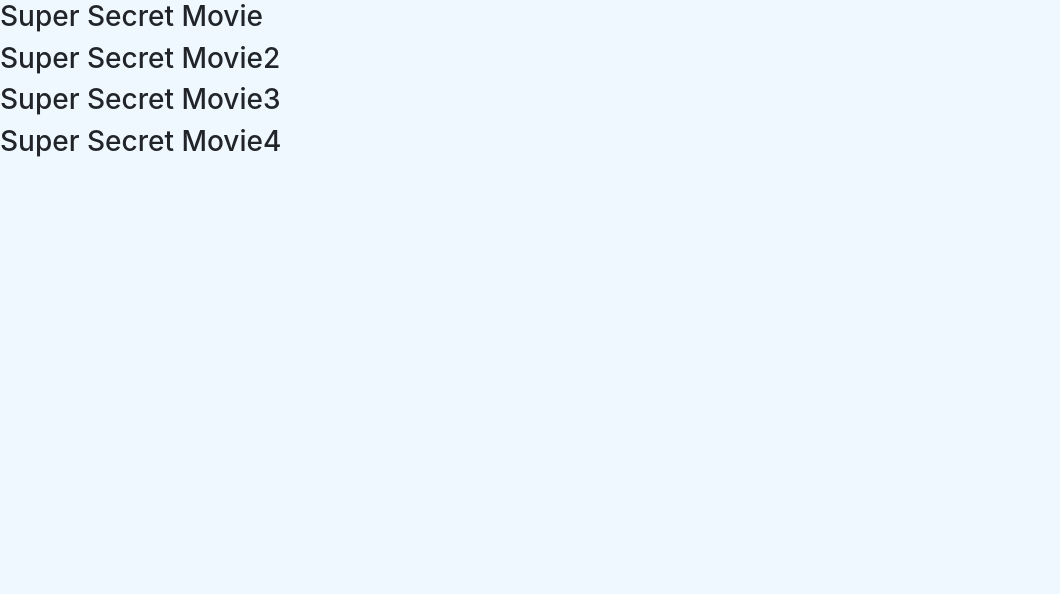
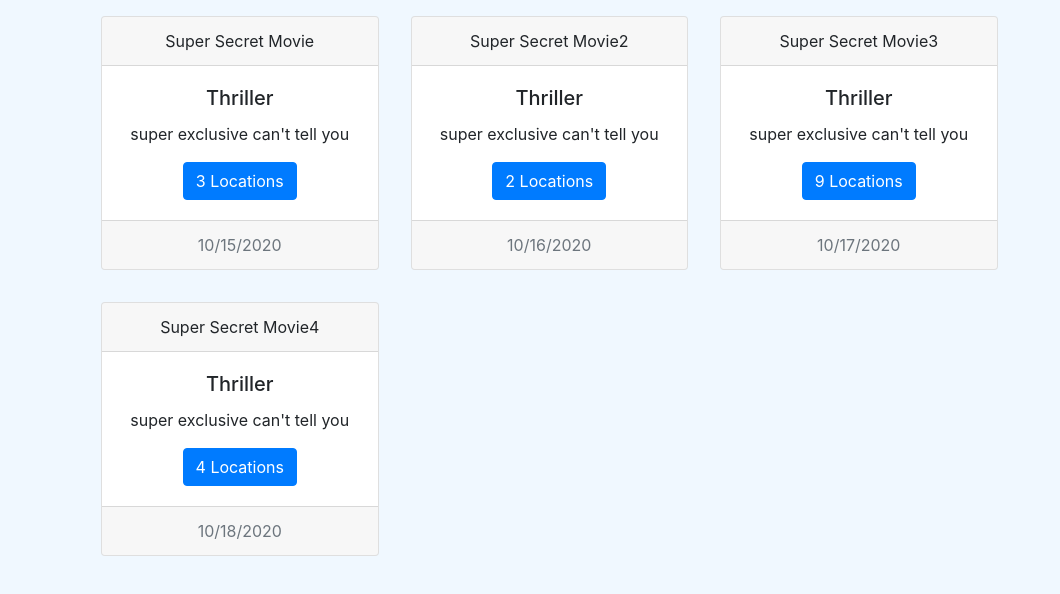
Before and after one commit to samueltrejo/shots, a website built with webpack: page src/index.html in a window 1280 px wide. Shown: the whole page, without its empty margins (0-1060 px from the left). Built offline with nearby package versions, Linux system fonts and the light colour scheme; files whose address does not match are found by name.

Commit message:
movie cards

```diff
--- a/src/index.html
+++ b/src/index.html
@@ -7,7 +7,7 @@
   <title>Shots</title>
 </head>
 <body>
-  <div id="app">
+  <div id="app" class="container">
     <div id="movies"></div>
     <div id="locations"></div>
   </div>
--- a/src/javascripts/components/movies/movies.js
+++ b/src/javascripts/components/movies/movies.js
@@ -8,7 +8,15 @@ let movies = [];
 const domStringBuilder = () => {
   let domString = '';
   movies.forEach((movie) => {
-    domString += `<h3>${movie.name}</h3>`;
+    domString += `<div id="${movie.id}" class="card text-center w-25 m-3">`;
+    domString += `<div class="card-header">${movie.name}</div>`;
+    domString += '<div class="card-body">';
+    domString += `<h5 class="card-title">${movie.genre}</h5>`;
+    domString += `<p class="card-text">${movie.description}</p>`;
+    domString += `<a href="#" class="btn btn-primary">${movie.locations.length} Locations</a>`;
+    domString += '</div>';
+    domString += `<div class="card-footer text-muted">${movie.releaseDate}</div>`;
+    domString += '</div>';
   });
   util.printToDom('movies', domString);
 };
--- a/src/javascripts/components/movies/movies.scss
+++ b/src/javascripts/components/movies/movies.scss
@@ -0,0 +1,8 @@
+#movies {
+  display: flex;
+  flex-flow: wrap;
+}
+
+.card {
+  min-width: 254px!important;
+}
```
